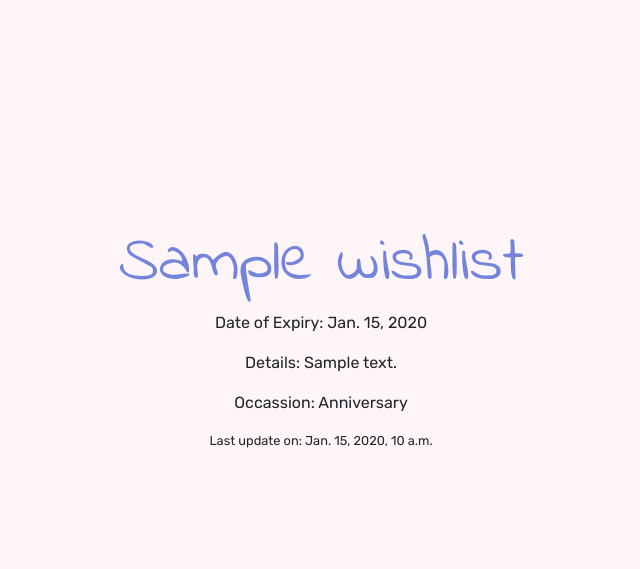
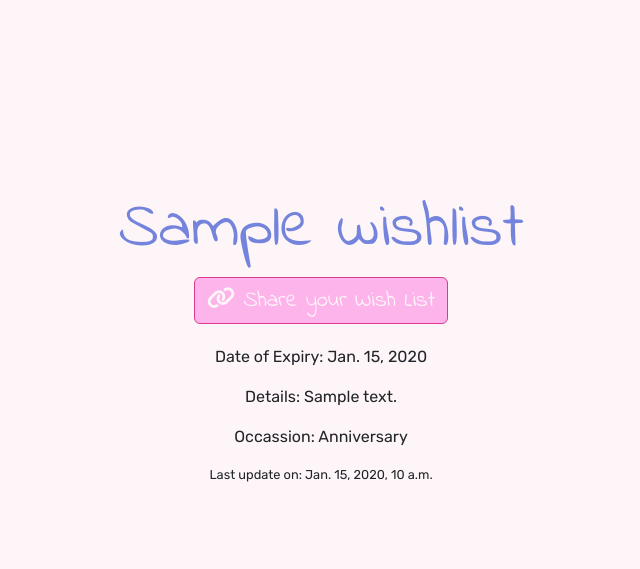
Before and after one commit to queenisabaer/wishlist, a Django app: page /wishlists/1/ in a window 1280 px wide. Shown: the part 164-733 px from the top of the page, without its empty margins (319-959 px from the left). Run offline with Django 4.2, Linux system fonts and the light colour scheme; tables that the repository leaves empty hold one stand-in row (values such as "Sample post"); some libraries are stand-ins or nearby versions.

Commit message:
Add modal to share a wish list and copy link to it

```diff
--- a/static/js/script.js
+++ b/static/js/script.js
@@ -6,3 +6,24 @@ document.addEventListener("DOMContentLoaded", function() {
         alert.close();
     }, 3000); // 3000 milliseconds = 3 seconds
 });
+
+
+document.addEventListener('DOMContentLoaded', (event) => {
+    const shareButton = document.getElementById('shareButton');
+    const shareLink = document.getElementById('shareLink');
+    const message = document.getElementById('share-message');
+
+    shareButton.addEventListener('click', async () => {
+        try {
+            await navigator.clipboard.writeText(shareLink.value);
+            message.innerHTML = 'Copied <i class="fa-solid fa-check"></i>';
+            // shows the message only for 2 seconds then switch back to empy p
+            setTimeout(() => {
+                message.innerHTML = '';
+            }, 2000); // 2000 milliseconds = 2 seconds
+        } catch (error) {
+            console.error('Error sharing the link because: ', error);
+            message.innerHTML = 'Failed to copy. Please try again.';
+        }
+    });
+});
--- a/wishlists/templates/wishlists/wishlist_detail.html
+++ b/wishlists/templates/wishlists/wishlist_detail.html
@@ -1,12 +1,67 @@
-{% extends "base.html" %}
-{% block title %} Wishlist Detail - {{wishlist.list_name}}
-{% endblock %}
-{% block content %}
+{% extends "base.html" %} {% block title %} Wishlist Detail -
+{{wishlist.list_name}} {% endblock %} {% block content %}
 
 <div class="container">
   <div class="row justify-content-center">
     <div class="col md-3">
       <h1>{{ wishlist.list_name }}</h1>
+    </div>
+  </div>
+  <div class="row justify-content-center mb-3">
+    <div class="col md-3">
+      <!-- Link to trigger the modal -->
+      <button
+        type="button"
+        class="btn"
+        data-bs-toggle="modal"
+        data-bs-target="#shareModal"
+      >
+        <i class="fa-solid fa-link"></i> Share your Wish List
+      </button>
+      <!-- Modal -->
+      <div
+        class="modal fade"
+        id="shareModal"
+        tabindex="-1"
+        aria-labelledby="shareModalLabel"
+        aria-hidden="true"
+      >
+        <div class="modal-dialog modal-dialog-centered">
+          <div class="modal-content">
+            <div class="modal-header">
+              <h1 class="modal-title fs-5" id="shareModalLabel">
+                Share your Wish List
+              </h1>
+              <button
+                type="button"
+                class="btn-close"
+                data-bs-dismiss="modal"
+                aria-label="Close"
+              ></button>
+            </div>
+            <div class="modal-body">
+              <p>Copy this link:</p>
+              <div class="input-group mb-3">
+                <input
+                  type="text"
+                  class="form-control"
+                  id="shareLink"
+                  value="{{ request.build_absolute_uri }}"
+                  readonly
+                />
+                <button
+                  class="btn btn-delete"
+                  type="button"
+                  id="shareButton"
+                >
+                Copy <i class="fa-solid fa-copy"></i>
+                </button>
+              </div>
+              <div class="input-group mb-3 justify-content-center"><p id="share-message"></p></div>
+            </div>
+          </div>
+        </div>
+      </div>
     </div>
   </div>
   <div class="row justify-content-center">
```
Also changed, not shown: README.md.
